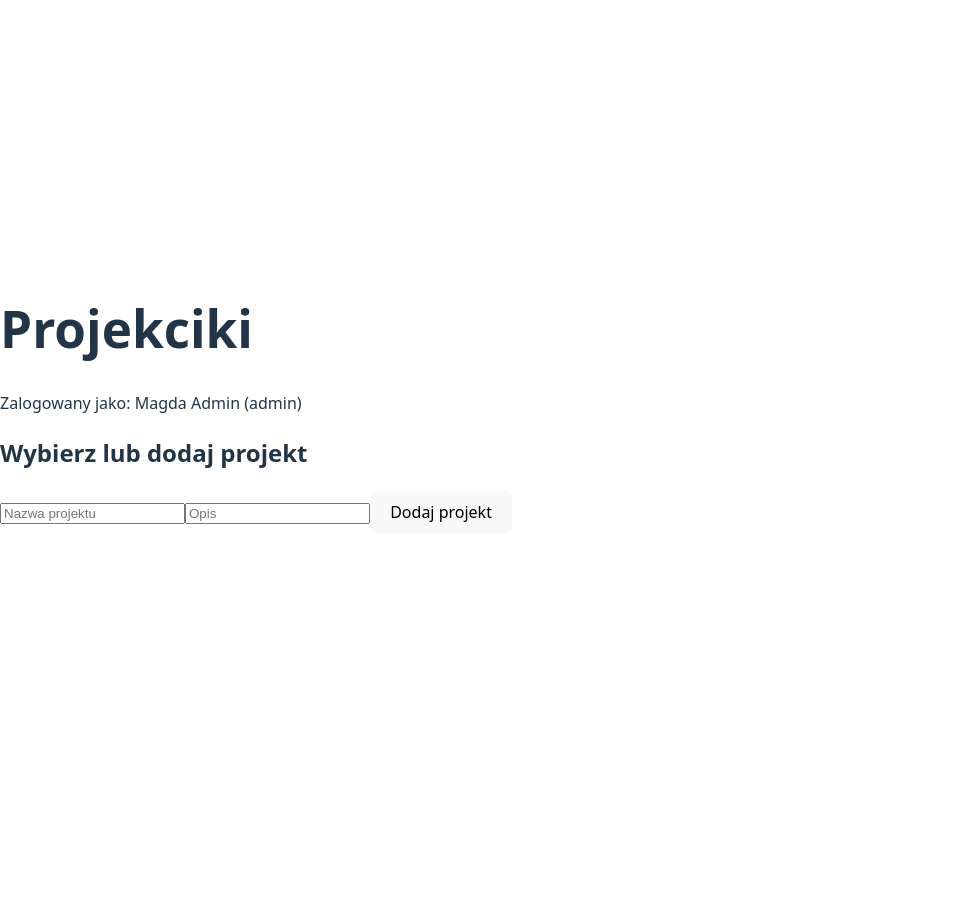
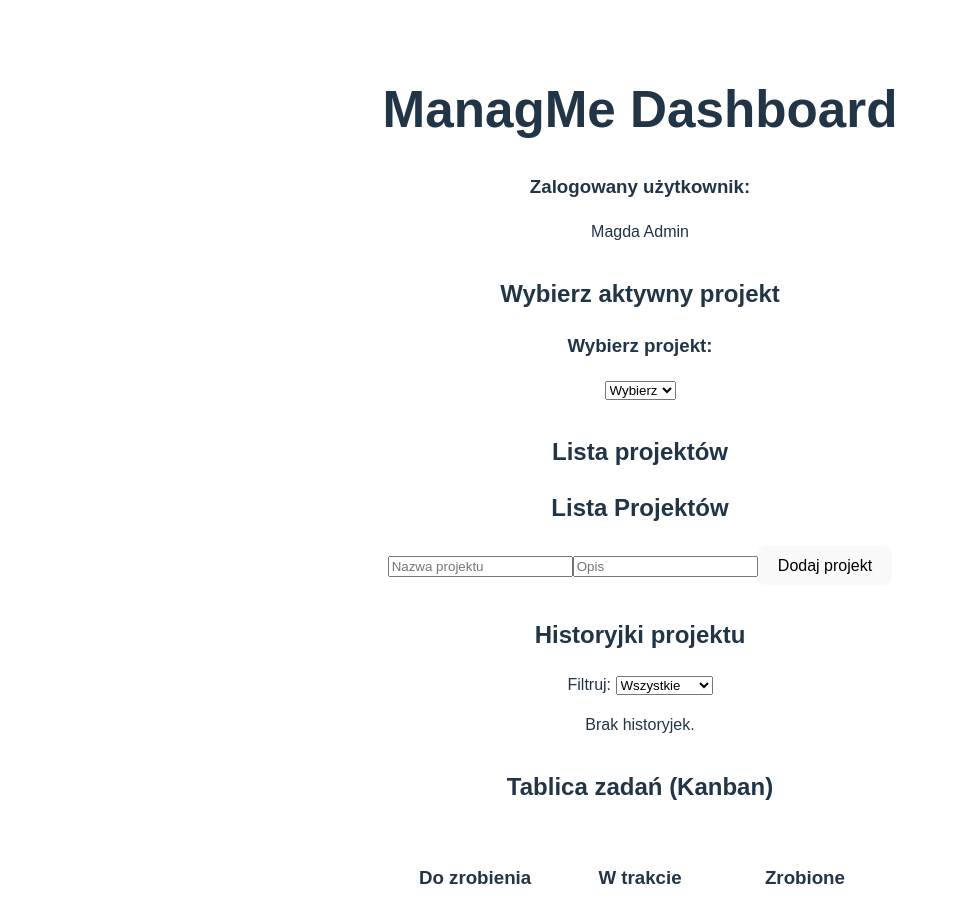
Before and after one commit to davmid/webAppTS, a React (Vite) app in the folder vite-pro/: page / in a window 1280 px wide. Shown: the top 922 px of the page, without its empty margins (0-958 px from the left). Before the commit the page ends 800 px from the top, so only its background shows below. Built offline with nearby package versions, Linux system fonts and the light colour scheme.

Commit message:
lab 1-3 last changes (no ui)

```diff
--- a/vite-pro/src/App.tsx
+++ b/vite-pro/src/App.tsx
@@ -1,54 +1,47 @@
-import { useAppLogic } from "./hooks/useAppLogic";
+import React, { useEffect, useState } from 'react';
+import './App.css';
+import UserProfile from './components/UserProfile';
+import ProjectSelector from './components/ProjectSelector';
+import ProjectList from './components/ProjectList';
+import StoryList from './components/StoryList';
+import TaskKanban from './components/TaskKanban';
+import TaskService from './services/TaskService';
+import { Task } from './models/Task';
 
 function App() {
-  const {
-    user,
-    activeProject,
-    projects,
-    projectName,
-    projectDescription,
-    setProjectName,
-    setProjectDescription,
-    handleAddProject,
-    handleProjectSelect,
-  } = useAppLogic();
+  const [tasks, setTasks] = useState<Task[]>([]);
+
+  useEffect(() => {
+    const allTasks = TaskService.getAll();
+    setTasks(allTasks);
+  }, []);
 
   return (
-    <div>
-      <h1>Projekciki</h1>
-      <p>Zalogowany jako: {user.firstName} {user.lastName} ({user.role})</p>
+    <div style={{ padding: '1rem', fontFamily: 'Arial, sans-serif' }}>
+      <header style={{ marginBottom: '2rem' }}>
+        <h1>ManagMe Dashboard</h1>
+        <UserProfile />
+      </header>
 
-      {!activeProject && (
-        <>
-          <h2>Wybierz lub dodaj projekt</h2>
-          <ul>
-            {projects.map(p => (
-              <li key={p.id}>
-                {p.name} <button onClick={() => handleProjectSelect(p.id)}>Wybierz</button>
-              </li>
-            ))}
-          </ul>
+      <section style={{ marginBottom: '2rem' }}>
+        <h2>Wybierz aktywny projekt</h2>
+        <ProjectSelector />
+      </section>
 
-          <input
-            placeholder="Nazwa projektu"
-            value={projectName}
-            onChange={(e) => setProjectName(e.target.value)}
-          />
-          <input
-            placeholder="Opis"
-            value={projectDescription}
-            onChange={(e) => setProjectDescription(e.target.value)}
-          />
-          <button onClick={handleAddProject}>Dodaj projekt</button>
-        </>
-      )}
+      <section style={{ marginBottom: '2rem' }}>
+        <h2>Lista projektów</h2>
+        <ProjectList />
+      </section>
 
-      {activeProject && (
-        <>
-          <h2>Aktualny projekt: {activeProject.name}</h2>
-          <p>Opis: {activeProject.description}</p>
-        </>
-      )}
+      <section style={{ marginBottom: '2rem' }}>
+        <h2>Historyjki projektu</h2>
+        <StoryList />
+      </section>
+
+      <section>
+        <h2>Tablica zadań (Kanban)</h2>
+        <TaskKanban tasks={tasks} />
+      </section>
     </div>
   );
 }
--- a/vite-pro/src/components/StoryList.tsx
+++ b/vite-pro/src/components/StoryList.tsx
@@ -1,137 +1,44 @@
-import React, { useState, useEffect } from "react";
-import { Story } from "../models/Story";
-import { StoryService } from "../services/StoryService";
-import { ActiveProjectService } from "../services/ActiveProjectService";
-import { v4 as uuidv4 } from "uuid";
+import React, { useEffect, useState } from 'react';
+import { Story } from '../models/Story';
+import StoryService from '../services/StoryService';
 
 const StoryList: React.FC = () => {
   const [stories, setStories] = useState<Story[]>([]);
-  const [name, setName] = useState("");
-  const [description, setDescription] = useState("");
-  const [priority, setPriority] = useState<"low" | "mid" | "high">("mid");
-
-  const activeProject = ActiveProjectService.getActiveProject();
+  const [filter, setFilter] = useState<'all' | 'todo' | 'doing' | 'done'>('all');
 
   useEffect(() => {
-    if (activeProject) {
-      setStories(StoryService.getByProject(activeProject));
-    }
-  }, [activeProject]);
+    const allStories = StoryService.getStories();
+    setStories(allStories);
+  }, []);
 
-  const addStory = () => {
-    if (!name.trim() || !description.trim() || !activeProject) return;
 
-    const newStory: Story = {
-      id: uuidv4(),
-      name,
-      description,
-      priority,
-      projectId: activeProject,
-      createdAt: new Date().toISOString(),
-      state: "todo",
-      ownerId: "1",
-    };
-
-    StoryService.addStory(newStory);
-    setStories(StoryService.getByProject(activeProject));
-    setName("");
-    setDescription("");
-  };
-
-  const deleteStory = (id: string) => {
-    StoryService.deleteStory(id);
-    setStories(StoryService.getByProject(activeProject!));
-  };
-
-  const updateStoryState = (story: Story, newState: Story["state"]) => {
-    const updated = { ...story, state: newState };
-    StoryService.updateStory(updated);
-    setStories(StoryService.getByProject(activeProject!));
-  };
-
-  const grouped = {
-    todo: stories.filter(s => s.state === "todo"),
-    inProgress: stories.filter(s => s.state === "in-progress"),
-    done: stories.filter(s => s.state === "done"),
-  };
+  const filteredStories =
+    filter === 'all' ? stories : stories.filter((s) => s.state === filter);
 
   return (
     <div>
-      <h3>Dodaj nową historyjkę</h3>
-      <input
-        type="text"
-        placeholder="Nazwa historyjki"
-        value={name}
-        onChange={(e) => setName(e.target.value)}
-      />
-      <input
-        type="text"
-        placeholder="Opis"
-        value={description}
-        onChange={(e) => setDescription(e.target.value)}
-      />
-      <select
-        value={priority}
-        onChange={(e) => setPriority(e.target.value as "low" | "mid" | "high")}
-      >
-        <option value="low">Niski</option>
-        <option value="mid">Średni</option>
-        <option value="high">Wysoki</option>
+      <div style={{ marginBottom: '1rem' }}>
+        <label>Filtruj: </label>
+        <select value={filter} onChange={(e) => setFilter(e.target.value as any)}>
+          <option value="all">Wszystkie</option>
+          <option value="todo">Do zrobienia</option>
+          <option value="doing">W trakcie</option>
+          <option value="done">Zakończone</option>
         </select>
-      <button onClick={addStory}>Dodaj</button>
+      </div>
 
-      <hr />
-
-      <div style={{ display: "flex", gap: "40px" }}>
-        {/* TODO */}
-        <div>
-          <h4>📋 Do zrobienia</h4>
-          {grouped.todo.length === 0 && <p>Brak zadań</p>}
+      {filteredStories.length === 0 ? (
+        <p>Brak historyjek.</p>
+      ) : (
         <ul>
-            {grouped.todo.map((story) => (
+          {filteredStories.map((story) => (
             <li key={story.id}>
-                <strong>{story.name}</strong> - {story.description} [{story.priority}]
-                <br />
-                <button onClick={() => updateStoryState(story, "in-progress")}>
-                  Rozpocznij
-                </button>
-                <button onClick={() => deleteStory(story.id)}>Usuń</button>
+              <strong>{story.name}</strong> ({story.priority}) – {story.state}
+              <p>{story.description}</p>
             </li>
           ))}
         </ul>
-        </div>
-
-        {/* IN PROGRESS */}
-        <div>
-          <h4>🚧 W trakcie</h4>
-          {grouped.inProgress.length === 0 && <p>Brak zadań</p>}
-          <ul>
-            {grouped.inProgress.map((story) => (
-              <li key={story.id}>
-                <strong>{story.name}</strong> - {story.description} [{story.priority}]
-                <br />
-                <button onClick={() => updateStoryState(story, "done")}>Zakończ</button>
-                <button onClick={() => deleteStory(story.id)}>Usuń</button>
-              </li>
-            ))}
-          </ul>
-        </div>
-
-        {/* DONE */}
-        <div>
-          <h4>✅ Zrobione</h4>
-          {grouped.done.length === 0 && <p>Brak zadań</p>}
-          <ul>
-            {grouped.done.map((story) => (
-              <li key={story.id}>
-                <strong>{story.name}</strong> - {story.description} [{story.priority}]
-                <br />
-                <button onClick={() => deleteStory(story.id)}>Usuń</button>
-              </li>
-            ))}
-          </ul>
-        </div>
-      </div>
+      )}
     </div>
   );
 };
--- a/vite-pro/src/components/TaskCard.tsx
+++ b/vite-pro/src/components/TaskCard.tsx
@@ -0,0 +1,80 @@
+import React, { useState } from 'react';
+import { Task } from '../models/Task';
+import TaskService from '../services/TaskService';
+import UserService from '../services/UserService';
+import { User } from '../models/User';
+
+interface TaskCardProps {
+  task: Task;
+  onUpdate: (task: Task) => void;
+}
+
+const TaskCard: React.FC<TaskCardProps> = ({ task, onUpdate }) => {
+  const [assignees] = useState<User[]>(UserService.getAll());
+  const [selectedUser, setSelectedUser] = useState<string>('');
+
+  const handleAssign = () => {
+    const user = assignees.find((u) => u.id === selectedUser);
+    if (user) {
+      const updated = {
+        ...task,
+        assignedTo: user.id,
+        startDate: new Date().toISOString(),
+        status: 'doing',
+      };
+      TaskService.update(updated);
+      onUpdate(updated);
+    }
+  };
+
+  const handleMarkDone = () => {
+    const updated = {
+      ...task,
+      status: 'done',
+      endDate: new Date().toISOString(),
+    };
+    TaskService.update(updated);
+    onUpdate(updated);
+  };
+
+  return (
+    <div style={{ border: '1px solid gray', padding: '1rem', marginBottom: '1rem' }}>
+      <h3>{task.name} ({task.priority})</h3>
+      <p>{task.description}</p>
+      <p>Status: <strong>{task.state}</strong></p>
+
+      {task.state === 'todo' && (
+        <div>
+          <label>Przypisz użytkownika: </label>
+          <select value={selectedUser} onChange={(e) => setSelectedUser(e.target.value)}>
+            <option value=''>-- wybierz --</option>
+            {assignees
+              .filter((u) => u.role === 'devops' || u.role === 'developer')
+              .map((user) => (
+                <option key={user.id} value={user.id}>
+                  {user.firstName} {user.lastName} ({user.role})
+                </option>
+              ))}
+          </select>
+          <button onClick={handleAssign}>Przypisz i rozpocznij</button>
+        </div>
+      )}
+
+      {task.state === 'doing' && (
+        <div>
+          <p>Start: {task.startedAt}</p>
+          <button onClick={handleMarkDone}>Zakończ zadanie</button>
+        </div>
+      )}
+
+      {task.state === 'done' && (
+        <div>
+          <p>Zakończone: {task.completedAt}</p>
+          <p>Wykonawca: {task.assigneeId}</p>
+        </div>
+      )}
+    </div>
+  );
+};
+
+export default TaskCard;
--- a/vite-pro/src/components/UserProfile.tsx
+++ b/vite-pro/src/components/UserProfile.tsx
@@ -1,5 +1,5 @@
 import React from "react";
-import { UserService } from "../services/UserService";
+import UserService from "../services/UserService";
 
 const UserProfile: React.FC = () => {
   const user = UserService.getCurrentUser();
--- a/vite-pro/src/models/User.ts
+++ b/vite-pro/src/models/User.ts
@@ -2,4 +2,5 @@ export interface User {
     id: string;
     firstName: string;
     lastName: string;
+    role: 'admin' | 'devops' | 'developer';
   }
--- a/vite-pro/src/services/StoryService.ts
+++ b/vite-pro/src/services/StoryService.ts
@@ -2,7 +2,7 @@ import { Story } from "../models/Story";
 
 const STORAGE_KEY = "stories";
 
-export class StoryService {
+class StoryService {
   static getStories(): Story[] {
     const data = localStorage.getItem(STORAGE_KEY);
     return data ? JSON.parse(data) : [];
@@ -34,3 +34,5 @@ export class StoryService {
     return this.getStories().filter(story => story.projectId === projectId);
   }
 }
+
+export default StoryService;
--- a/vite-pro/src/services/TaskService.ts
+++ b/vite-pro/src/services/TaskService.ts
@@ -2,7 +2,7 @@ import { Task } from "../models/Task";
 
 const STORAGE_KEY = "tasks";
 
-export class TaskService {
+class TaskService {
   static getAll(): Task[] {
     const data = localStorage.getItem(STORAGE_KEY);
     return data ? JSON.parse(data) : [];
@@ -32,3 +32,5 @@ export class TaskService {
     return this.getAll().filter(t => t.storyId === storyId);
   }
 }
+
+export default TaskService;
--- a/vite-pro/src/services/UserService.ts
+++ b/vite-pro/src/services/UserService.ts
@@ -1,9 +1,18 @@
 import { User } from "../models/User";
 
-export class UserService {
-  private static user: User = { id: "1", firstName: "Jan", lastName: "Kowalski" };
+const mockUsers: User[] = [
+  { id: '1', firstName: 'Magda', lastName: 'Admin', role: 'admin' },
+  { id: '2', firstName: 'Dawid', lastName: 'Dev', role: 'developer' },
+  { id: '3', firstName: 'Olga', lastName: 'Ops', role: 'devops' },
+];
 
-  static getCurrentUser(): User {
-    return this.user;
-  }
-}
+const UserService = {
+  getCurrentUser(): User {
+    return mockUsers[0];
+  },
+  getAll(): User[] {
+    return mockUsers;
+  },
+};
+
+export default UserService;
--- a/vite-pro/src/utils/UserSession.ts
+++ b/vite-pro/src/utils/UserSession.ts
@@ -15,7 +15,7 @@ const mockUsers: User[] = [
 
 export class UserSession {
   static getLoggedUser(): User {
-    return mockUsers[0]; // Zalogowany jako admin
+    return mockUsers[0];
   }
 
   static getAllUsers(): User[] {
```
Lines whose indentation alone changed are shown as unchanged.
